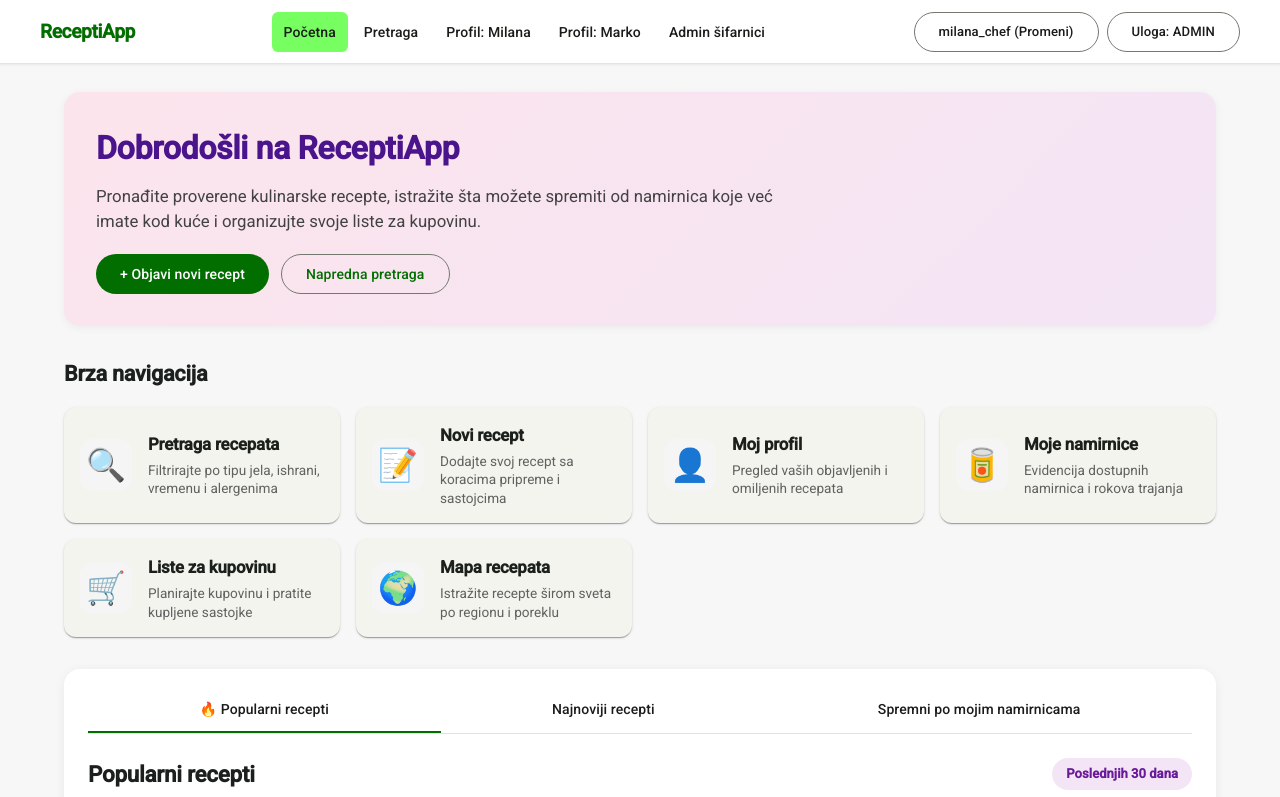
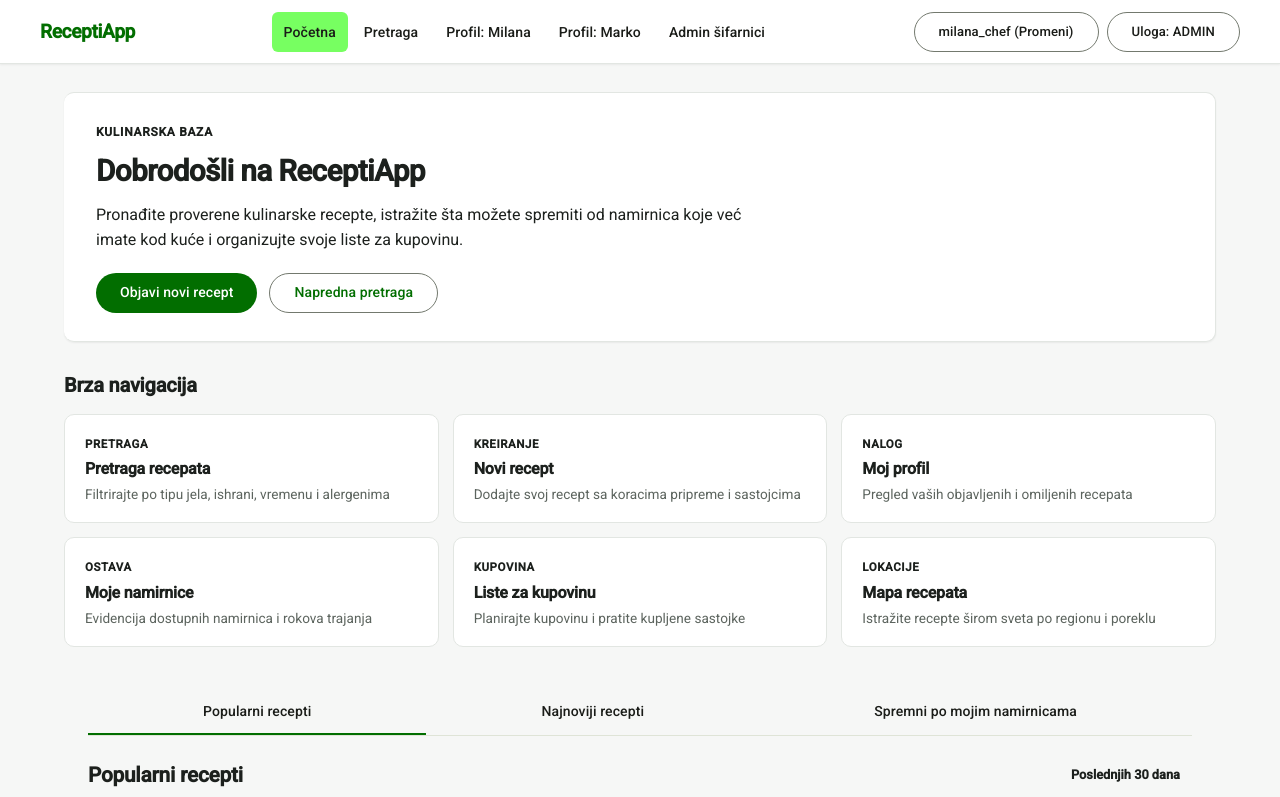
Before and after one commit to Stiroki/IKS-ReceptiApp, an Angular app: page /home in a window 1280 px wide. Shown: the top 797 px of the page. Built offline with nearby package versions, Linux system fonts and the light colour scheme.

Commit message:
style(home): align home page layout with global theme and responsive grid

```diff
--- a/src/app/features/home/pages/home-page/home-page.css
+++ b/src/app/features/home/pages/home-page/home-page.css
@@ -1,33 +1,42 @@
 .home-wrapper {
   display: flex;
   flex-direction: column;
-  gap: 32px;
-  padding-bottom: 40px;
+  gap: 28px;
 }
 
 .hero-banner {
-  background: linear-gradient(135deg, #fce4ec 0%, #f3e5f5 100%);
-  border-radius: 16px;
-  padding: 32px;
-  display: flex;
-  justify-content: space-between;
-  align-items: center;
-  box-shadow: 0 2px 10px rgba(0, 0, 0, 0.05);
+  background: var(--app-surface);
+  border: 1px solid var(--app-border);
+  border-left: 4px solid var(--app-primary);
+  border-radius: var(--app-radius-md);
+  padding: 28px 32px;
+  box-shadow: var(--app-shadow-sm);
+}
+
+.hero-eyebrow {
+  display: inline-block;
+  font-size: 0.75rem;
+  font-weight: 600;
+  text-transform: uppercase;
+  letter-spacing: 0.06em;
+  color: var(--app-primary);
+  margin-bottom: 8px;
 }
 
 .hero-content h1 {
-  margin: 0 0 12px 0;
-  font-size: 2rem;
+  margin: 0 0 10px;
+  font-size: 1.85rem;
   font-weight: 700;
-  color: #4a148c;
+  letter-spacing: -0.02em;
+  color: var(--app-text);
 }
 
 .hero-content p {
-  margin: 0 0 20px 0;
-  font-size: 1.05rem;
-  color: #424242;
-  max-width: 720px;
-  line-height: 1.5;
+  margin: 0 0 20px;
+  font-size: 1rem;
+  color: var(--app-text-secondary);
+  max-width: 680px;
+  line-height: 1.55;
 }
 
 .hero-actions {
@@ -37,63 +46,62 @@
 }
 
 .section-title {
-  margin: 0 0 16px 0;
-  font-size: 1.35rem;
+  margin: 0 0 14px;
+  font-size: 1.25rem;
   font-weight: 600;
+  color: var(--app-text);
 }
 
 .quick-nav-grid {
   display: grid;
-  grid-template-columns: repeat(auto-fill, minmax(260px, 1fr));
-  gap: 16px;
+  grid-template-columns: repeat(3, minmax(0, 1fr));
+  gap: 14px;
 }
 
 .nav-tile {
-  display: flex;
-  flex-direction: row;
-  align-items: center;
-  gap: 16px;
-  padding: 16px;
-  border-radius: 12px;
+  padding: 18px 20px;
+  border-radius: var(--app-radius-md);
+  border-color: var(--app-border);
+  background: var(--app-surface);
   cursor: pointer;
-  transition: transform 0.15s ease, box-shadow 0.15s ease;
+  transition:
+    border-color 0.2s ease,
+    box-shadow 0.2s ease,
+    background-color 0.2s ease;
 }
 
 .nav-tile:hover {
-  transform: translateY(-3px);
-  box-shadow: 0 6px 16px rgba(0, 0, 0, 0.1);
+  border-color: var(--app-primary);
+  box-shadow: var(--app-shadow-md);
+  background-color: var(--app-surface);
 }
 
-.tile-icon {
-  font-size: 2rem;
-  background: #f5f5f5;
-  width: 52px;
-  height: 52px;
-  border-radius: 12px;
-  display: flex;
-  align-items: center;
-  justify-content: center;
-  flex-shrink: 0;
+.tile-tag {
+  display: inline-block;
+  font-size: 0.72rem;
+  font-weight: 600;
+  text-transform: uppercase;
+  letter-spacing: 0.05em;
+  color: var(--app-primary);
+  margin-bottom: 4px;
 }
 
 .tile-text h3 {
-  margin: 0 0 4px 0;
-  font-size: 1.05rem;
+  margin: 0 0 4px;
+  font-size: 1rem;
   font-weight: 600;
+  color: var(--app-text);
 }
 
 .tile-text p {
   margin: 0;
   font-size: 0.85rem;
-  color: #616161;
-  line-height: 1.35;
+  color: var(--app-text-muted);
+  line-height: 1.4;
 }
 
 .recipes-tabs-section {
-  background: #ffffff;
-  border-radius: 16px;
-  padding: 16px 24px 28px;
-  box-shadow: 0 2px 12px rgba(0, 0, 0, 0.06);
+  padding: 12px 24px 28px;
 }
 
 .tab-body {
@@ -110,36 +118,40 @@
 }
 
 .tab-header-info h2 {
-  margin: 0 0 4px 0;
-  font-size: 1.4rem;
+  margin: 0 0 4px;
+  font-size: 1.3rem;
+  font-weight: 600;
 }
 
 .subtitle {
   margin: 0;
-  color: #666;
-  font-size: 0.95rem;
+  color: var(--app-text-muted);
+  font-size: 0.92rem;
 }
 
 .badge-pill {
-  background: #f3e5f5;
-  color: #6a1b9a;
-  font-size: 0.82rem;
+  background: var(--app-primary-soft);
+  color: var(--app-primary);
+  font-size: 0.8rem;
   font-weight: 600;
-  padding: 6px 14px;
-  border-radius: 20px;
+  padding: 5px 12px;
+  border-radius: 999px;
+  white-space: nowrap;
 }
 
 .recipe-grid {
   display: grid;
-  grid-template-columns: repeat(auto-fill, minmax(320px, 1fr));
-  gap: 24px;
+  grid-template-columns: repeat(auto-fill, minmax(290px, 1fr));
+  gap: 20px;
+  align-items: stretch;
 }
 
 .pantry-filter-card {
   padding: 18px 20px;
   margin-bottom: 24px;
-  border-radius: 12px;
-  background-color: #fafafa;
+  border-radius: var(--app-radius-md);
+  background-color: var(--app-bg);
+  border: 1px solid var(--app-border);
 }
 
 .pantry-controls-row {
@@ -150,17 +162,34 @@
   gap: 20px;
 }
 
+.pantry-chips-wrapper {
+  flex: 1 1 360px;
+}
+
+.missing-tolerance {
+  flex: 0 1 auto;
+}
+
 .control-label {
   display: block;
-  font-size: 0.88rem;
+  font-size: 0.82rem;
   font-weight: 600;
-  color: #424242;
-  margin-bottom: 8px;
+  text-transform: uppercase;
+  letter-spacing: 0.03em;
+  color: var(--app-text-secondary);
+  margin-bottom: 10px;
 }
 
 .selectable-chip {
   cursor: pointer;
   user-select: none;
+}
+
+.chip-selected {
+  --mdc-chip-elevated-container-color: var(--app-primary-soft);
+  --mdc-chip-label-text-color: var(--app-primary);
+  --mdc-chip-outline-color: var(--app-primary);
+  font-weight: 500;
 }
 
 .tolerance-buttons {
@@ -170,41 +199,93 @@
 }
 
 .active-tolerance {
-  background-color: rgba(156, 39, 176, 0.1);
+  background-color: var(--app-primary-soft) !important;
+  border-color: var(--app-primary) !important;
+  color: var(--app-primary) !important;
   font-weight: 600;
 }
 
 .pantry-card-wrapper {
   display: flex;
   flex-direction: column;
+  gap: 8px;
   height: 100%;
+}
+
+.pantry-card-wrapper app-recipe-card {
+  flex: 1 1 auto;
 }
 
 .availability-banner {
   padding: 8px 12px;
-  font-size: 0.84rem;
-  font-weight: 600;
-  border-radius: 10px 10px 0 0;
-  margin-bottom: -4px;
-  z-index: 1;
+  font-size: 0.82rem;
+  font-weight: 500;
+  border-radius: var(--app-radius-sm);
+  line-height: 1.35;
 }
 
 .availability-banner.ready {
-  background-color: #e8f5e9;
-  color: #2e7d32;
-  border: 1px solid #c8e6c9;
+  background-color: var(--app-primary-soft);
+  color: var(--app-primary);
+  border: 1px solid #c6e2ce;
 }
 
 .availability-banner.missing {
-  background-color: #fff3e0;
-  color: #e65100;
-  border: 1px solid #ffe0b2;
+  background-color: #fff7ed;
+  color: #9a3412;
+  border: 1px solid #fed7aa;
 }
 
-.empty-state {
-  text-align: center;
-  padding: 40px 20px;
-  background: #fafafa;
-  border-radius: 12px;
-  color: #616161;
+.empty-state p {
+  margin: 0 0 12px;
 }
+
+.empty-state p:last-child {
+  margin-bottom: 0;
+}
+
+@media (max-width: 960px) {
+  .quick-nav-grid {
+    grid-template-columns: repeat(2, minmax(0, 1fr));
+  }
+}
+
+@media (max-width: 600px) {
+  .home-wrapper {
+    gap: 20px;
+  }
+
+  .hero-banner {
+    padding: 20px 18px;
+  }
+
+  .hero-content h1 {
+    font-size: 1.45rem;
+  }
+
+  .hero-actions button {
+    width: 100%;
+  }
+
+  .quick-nav-grid {
+    grid-template-columns: 1fr;
+    gap: 10px;
+  }
+
+  .recipes-tabs-section {
+    padding: 8px 14px 20px;
+  }
+
+  .recipe-grid {
+    grid-template-columns: 1fr;
+    gap: 16px;
+  }
+
+  .pantry-filter-card {
+    padding: 14px;
+  }
+
+  .tolerance-buttons button {
+    flex: 1 1 auto;
+  }
+}
--- a/src/app/features/home/pages/home-page/home-page.html
+++ b/src/app/features/home/pages/home-page/home-page.html
@@ -2,16 +2,19 @@
   <section class="home-wrapper">
     <div class="hero-banner">
       <div class="hero-content">
+        <span class="hero-eyebrow">Kulinarska baza</span>
         <h1>Dobrodošli na ReceptiApp</h1>
         <p>
           Pronađite proverene kulinarske recepte, istražite šta možete spremiti od namirnica koje
           već imate kod kuće i organizujte svoje liste za kupovinu.
         </p>
         <div class="hero-actions">
-          <button mat-flat-button color="primary" routerLink="/recipes/new">
-            + Objavi novi recept
+          <button mat-flat-button color="primary" type="button" routerLink="/recipes/new">
+            Objavi novi recept
           </button>
-          <button mat-stroked-button color="primary" routerLink="/search">Napredna pretraga</button>
+          <button mat-stroked-button color="primary" type="button" routerLink="/search">
+            Napredna pretraga
+          </button>
         </div>
       </div>
     </div>
@@ -19,49 +22,49 @@
     <div class="quick-nav-section">
       <h2 class="section-title">Brza navigacija</h2>
       <div class="quick-nav-grid">
-        <mat-card class="nav-tile" routerLink="/search">
-          <div class="tile-icon">🔍</div>
+        <mat-card class="nav-tile" appearance="outlined" routerLink="/search">
           <div class="tile-text">
+            <span class="tile-tag">Pretraga</span>
             <h3>Pretraga recepata</h3>
             <p>Filtrirajte po tipu jela, ishrani, vremenu i alergenima</p>
           </div>
         </mat-card>
 
-        <mat-card class="nav-tile" routerLink="/recipes/new">
-          <div class="tile-icon">📝</div>
+        <mat-card class="nav-tile" appearance="outlined" routerLink="/recipes/new">
           <div class="tile-text">
+            <span class="tile-tag">Kreiranje</span>
             <h3>Novi recept</h3>
             <p>Dodajte svoj recept sa koracima pripreme i sastojcima</p>
           </div>
         </mat-card>
 
-        <mat-card class="nav-tile" [routerLink]="['/profile', user.username]">
-          <div class="tile-icon">👤</div>
+        <mat-card class="nav-tile" appearance="outlined" [routerLink]="['/profile', user.username]">
           <div class="tile-text">
+            <span class="tile-tag">Nalog</span>
             <h3>Moj profil</h3>
             <p>Pregled vaših objavljenih i omiljenih recepata</p>
           </div>
         </mat-card>
 
-        <mat-card class="nav-tile" routerLink="/pantry">
-          <div class="tile-icon">🥫</div>
+        <mat-card class="nav-tile" appearance="outlined" routerLink="/pantry">
           <div class="tile-text">
+            <span class="tile-tag">Ostava</span>
             <h3>Moje namirnice</h3>
             <p>Evidencija dostupnih namirnica i rokova trajanja</p>
           </div>
         </mat-card>
 
-        <mat-card class="nav-tile" routerLink="/shopping-lists">
-          <div class="tile-icon">🛒</div>
+        <mat-card class="nav-tile" appearance="outlined" routerLink="/shopping-lists">
           <div class="tile-text">
+            <span class="tile-tag">Kupovina</span>
             <h3>Liste za kupovinu</h3>
             <p>Planirajte kupovinu i pratite kupljene sastojke</p>
           </div>
         </mat-card>
 
-        <mat-card class="nav-tile" routerLink="/map">
-          <div class="tile-icon">🌍</div>
+        <mat-card class="nav-tile" appearance="outlined" routerLink="/map">
           <div class="tile-text">
+            <span class="tile-tag">Lokacije</span>
             <h3>Mapa recepata</h3>
             <p>Istražite recepte širom sveta po regionu i poreklu</p>
           </div>
@@ -69,13 +72,13 @@
       </div>
     </div>
 
-    <div class="recipes-tabs-section">
+    <div class="recipes-tabs-section surface-card">
       <mat-tab-group
         [(selectedIndex)]="selectedTabIndex"
         animationDuration="200ms"
         class="home-tabs"
       >
-        <mat-tab label="🔥 Popularni recepti">
+        <mat-tab label="Popularni recepti">
           <div class="tab-body">
             <div class="tab-header-info">
               <div>
@@ -88,7 +91,7 @@
             @if (popularRecipes$ | async; as popularRecipes) {
               @if (popularRecipes.length > 0) {
                 <div class="recipe-grid">
-                  @for (recipe of popularRecipes; track recipe) {
+                  @for (recipe of popularRecipes; track recipe.id) {
                     <app-recipe-card [recipe]="recipe" [showOwnerActions]="false"></app-recipe-card>
                   }
                 </div>
@@ -114,7 +117,7 @@
             @if (latestRecipes$ | async; as latestRecipes) {
               @if (latestRecipes.length > 0) {
                 <div class="recipe-grid">
-                  @for (recipe of latestRecipes; track recipe) {
+                  @for (recipe of latestRecipes; track recipe.id) {
                     <app-recipe-card [recipe]="recipe" [showOwnerActions]="false"></app-recipe-card>
                   }
                 </div>
@@ -131,7 +134,7 @@
           <div class="tab-body">
             <div class="tab-header-info">
               <div>
-                <h2>Recepti na osnovu dostupних namirnica</h2>
+                <h2>Recepti na osnovu dostupnih namirnica</h2>
                 <p class="subtitle">
                   Označite namirnice koje trenutno imate kod kuće i pogledajte šta možete odmah da
                   pripremite.
@@ -140,30 +143,30 @@
             </div>
 
             @if (pantryIds$ | async; as pantryIds) {
-              <mat-card class="pantry-filter-card">
+              <div class="pantry-filter-card">
                 <div class="pantry-controls-row">
                   <div class="pantry-chips-wrapper">
-                    <span class="control-label">Moje dostupne namirnice (klik za izmenu):</span>
-                    <mat-chip-set>
-                      @for (ing of allIngredients$ | async; track ing) {
+                    <span class="control-label">Moje dostupne namirnice (klik za izmenu)</span>
+                    <mat-chip-set aria-label="Izbor dostupnih namirnica">
+                      @for (ing of allIngredients$ | async; track ing.id) {
                         <mat-chip
                           [highlighted]="pantryIds.includes(ing.id)"
-                          [color]="pantryIds.includes(ing.id) ? 'primary' : undefined"
+                          [class.chip-selected]="pantryIds.includes(ing.id)"
                           (click)="onToggleIngredient(ing.id)"
                           class="selectable-chip"
                         >
-                          {{ pantryIds.includes(ing.id) ? '✓ ' : '+ ' }}{{ ing.name }}
+                          {{ ing.name }}
                         </mat-chip>
                       }
                     </mat-chip-set>
                   </div>
 
                   <div class="missing-tolerance">
-                    <span class="control-label">Dozvoljeno nedostajućih namirnica:</span>
+                    <span class="control-label">Dozvoljeno nedostajućih namirnica</span>
                     <div class="tolerance-buttons">
                       <button
                         mat-stroked-button
-                        [color]="maxMissingIngredients === 0 ? 'primary' : undefined"
+                        type="button"
                         [class.active-tolerance]="maxMissingIngredients === 0"
                         (click)="onMaxMissingChange(0)"
                       >
@@ -171,7 +174,7 @@
                       </button>
                       <button
                         mat-stroked-button
-                        [color]="maxMissingIngredients === 1 ? 'primary' : undefined"
+                        type="button"
                         [class.active-tolerance]="maxMissingIngredients === 1"
                         (click)="onMaxMissingChange(1)"
                       >
@@ -179,7 +182,7 @@
                       </button>
                       <button
                         mat-stroked-button
-                        [color]="maxMissingIngredients === 2 ? 'primary' : undefined"
+                        type="button"
                         [class.active-tolerance]="maxMissingIngredients === 2"
                         (click)="onMaxMissingChange(2)"
                       >
@@ -188,13 +191,13 @@
                     </div>
                   </div>
                 </div>
-              </mat-card>
+              </div>
             }
 
             @if (pantryMatches$ | async; as matches) {
               @if (matches.length > 0) {
                 <div class="recipe-grid">
-                  @for (match of matches; track match) {
+                  @for (match of matches; track match.recipe.id) {
                     <div class="pantry-card-wrapper">
                       <div
                         class="availability-banner"
@@ -202,11 +205,10 @@
                         [class.missing]="!match.canPrepareImmediately"
                       >
                         @if (match.canPrepareImmediately) {
-                          <span> ✅ Možete odmah pripremiti (imate sve sastojke) </span>
-                        }
-                        @if (!match.canPrepareImmediately) {
+                          <span>Možete odmah pripremiti (imate sve sastojke)</span>
+                        } @else {
                           <span>
-                            ⚠️ Nedostaje ({{ match.missingIngredientsCount }}):
+                            Nedostaje ({{ match.missingIngredientsCount }}):
                             {{ match.missingIngredientNames.join(', ') }}
                           </span>
                         }
@@ -224,7 +226,12 @@
                     Nijedan recept ne odgovara trenutno izabranim namirnicama (uz najviše
                     {{ maxMissingIngredients }} nedostajućih sastojaka).
                   </p>
-                  <button mat-stroked-button color="primary" (click)="onMaxMissingChange(2)">
+                  <button
+                    mat-stroked-button
+                    color="primary"
+                    type="button"
+                    (click)="onMaxMissingChange(2)"
+                  >
                     Prikaži recepte kojima nedostaju do 2 namirnice
                   </button>
                 </div>
```
